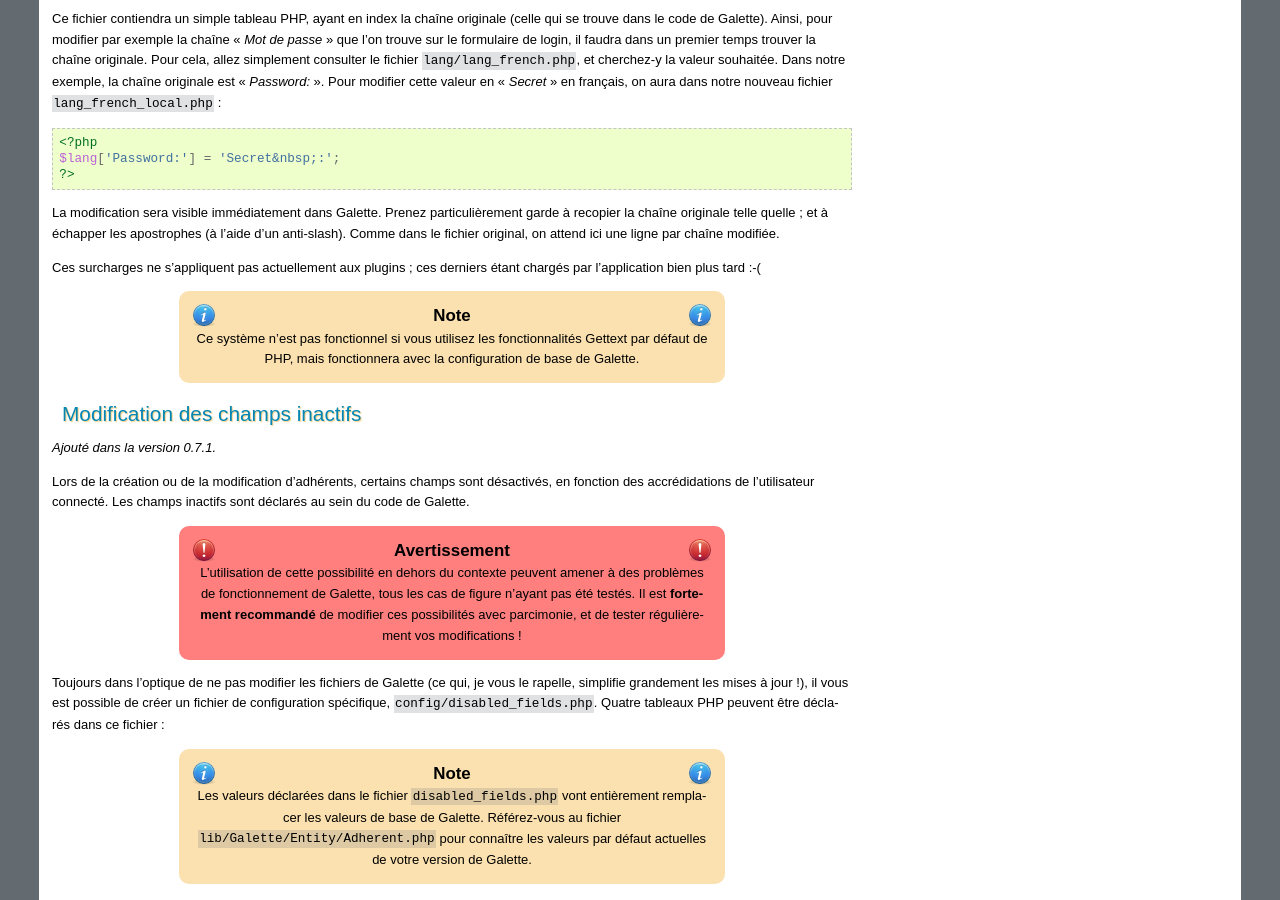
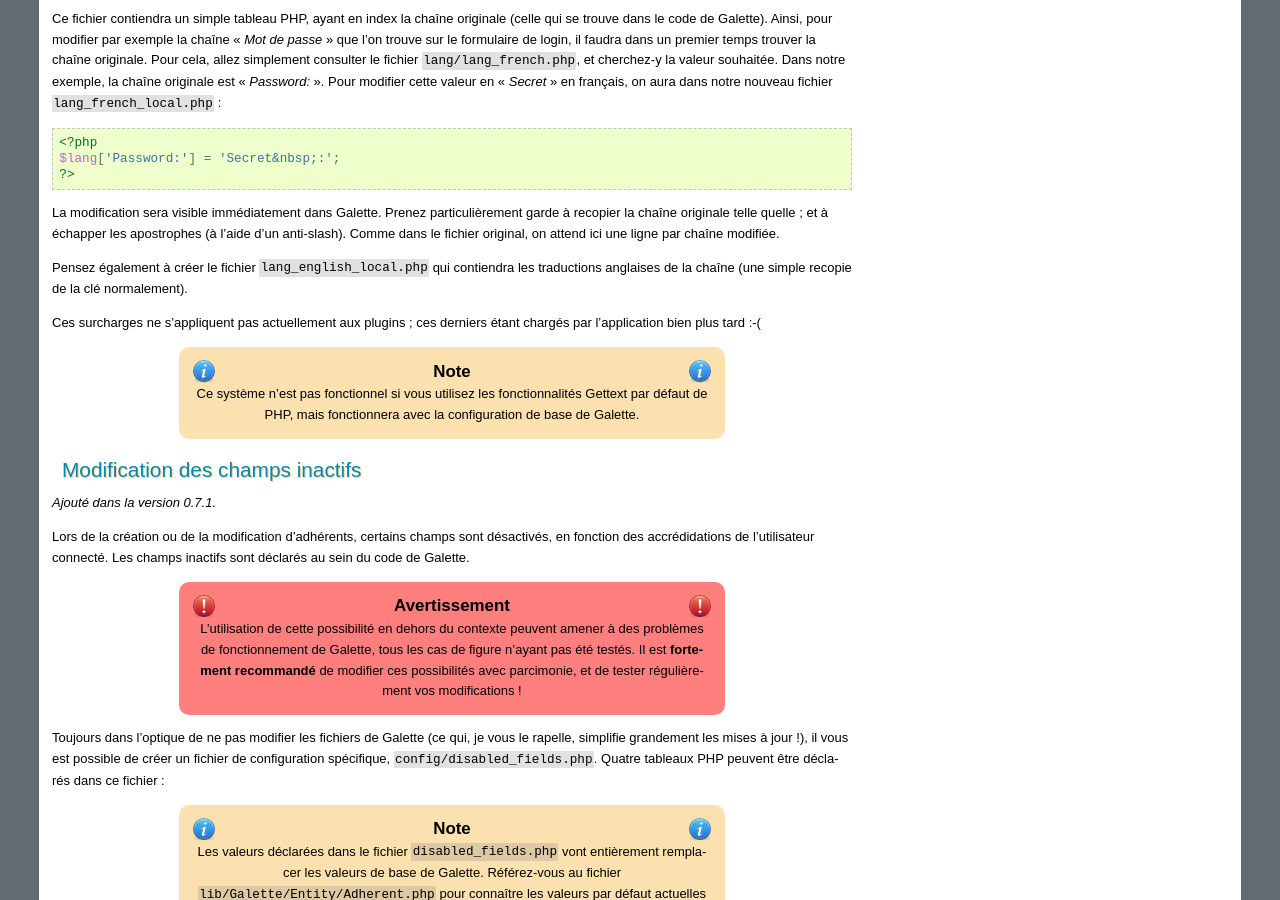
Before and after one commit to galette/galettedoc, a Sphinx documentation site: the page built from source/usermanual/index.rst, in a window 1280 px wide and 900 px high, scrolled down 14802 px. Built offline with Sphinx 7.4.7, drawn with Linux system fonts in a browser that asks for light colours.

Commit message:
Les fichiers de langue locale devraiuent exister pour toutes les langues connues

```diff
--- a/source/usermanual/index.rst
+++ b/source/usermanual/index.rst
@@ -490,6 +490,8 @@ Ce fichier contiendra un simple tableau PHP, ayant en index la chaîne originale
 
 La modification sera visible immédiatement dans Galette. Prenez particulièrement garde à recopier la chaîne originale telle quelle ; et à échapper les apostrophes (à l'aide d'un anti-slash). Comme dans le fichier original, on attend ici une ligne par chaîne modifiée.
 
+Pensez également à créer le fichier ``lang_english_local.php`` qui contiendra les traductions anglaises de la chaîne (une simple recopie de la clé normalement).
+
 Ces surcharges ne s'appliquent pas actuellement aux plugins ; ces derniers étant chargés par l'application bien plus tard :-(
 
 .. note:: Ce système n'est pas fonctionnel si vous utilisez les fonctionnalités Gettext par défaut de PHP, mais fonctionnera avec la configuration de base de Galette.
```
